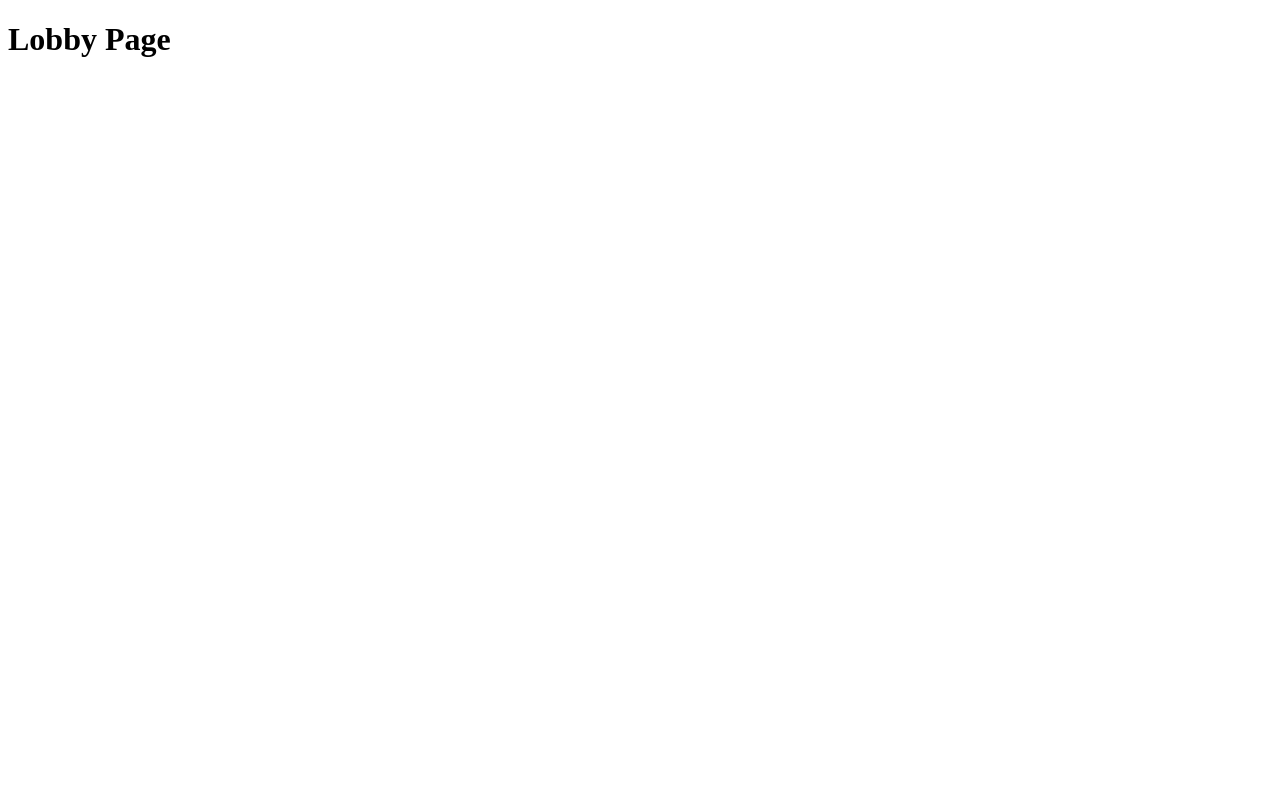
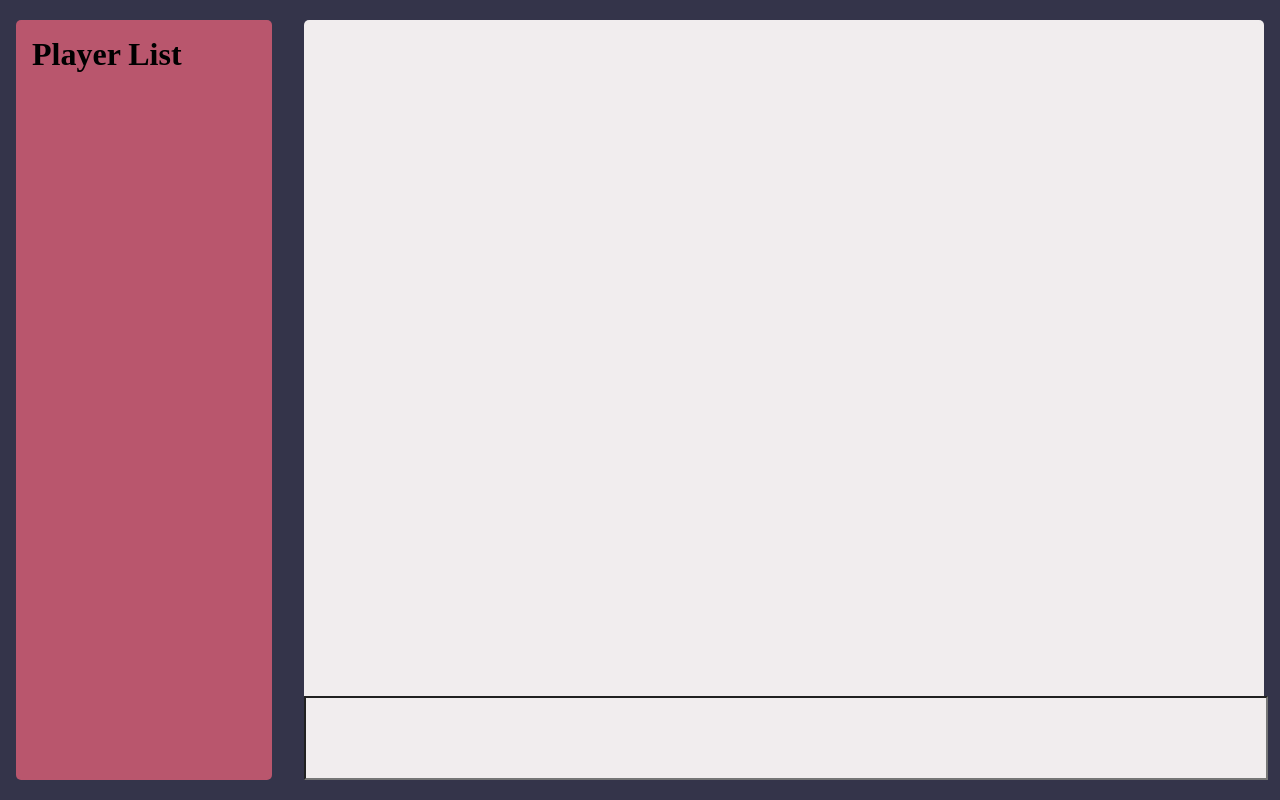
Before and after one commit to deefling/KingsInTheCorner, a website: page assets/pages/lobby.html in a window 1280 px wide. Drawn offline with Linux system fonts and the light colour scheme.

Commit message:
styled lobby

```diff
--- a/assets/pages/lobby.html
+++ b/assets/pages/lobby.html
@@ -2,11 +2,94 @@
 <html>
     <head>
         <title>Lobby - Kings In The Corner</title>
+        <meta name="viewport" content="width=device-width, initial-scale=1.0">
+
+        <style>
+
+            *{
+                margin: 0;
+                padding: 0;
+            }
+
+            body{
+                width: 100vw;
+                height: 100vh;
+                display: flex;
+                flex-direction: row;
+                align-items: center;
+                justify-content: space-around;
+                background-color: #34344A;
+            }
+
+            #player_list{
+                width: 20vw;
+                height: 95vh;
+                background-color: #B9566D;
+                border-radius: 5px;
+            }
+
+            h1{
+                margin: 0.5em;
+            }
+
+            #lobby_chat{
+                width: 75vw;
+                height: 95vh;
+                background-color: #F1EDEE;
+                border-radius: 5px;
+                display: flex;
+                flex-direction: column;
+            }
+
+            #chat_log{
+                width: 100%;
+                height: 85vh;
+            }
+
+            #chat_box{
+                width: 100%;
+                height: 10vh;
+                background-color: #F1EDEE;
+            }
+
+        </style>
+
+        <script defer>
+
+
+            window.onload = () => {
+                // setInterval(updatePlayerList, 3000);
+            }
+
+
+
+            function updatePlayerList(){
+                console.log('update')
+
+
+                fetch("http://localhost:3000/checkPassword", {
+                    method: "POST", // *GET, POST, PUT, DELETE, etc.
+                    mode: "cors", // no-cors, *cors, same-origin
+                    headers: {
+                        'Accept': 'application/json',
+                        'Content-Type': 'application/json'
+                    },
+                    body: JSON.stringify(userData)
+                    }
+                )
+            }
+
+
         </script>
+
     </head>
     <body>
-        <h1>Lobby Page</h1>
-        <!-- player list -->
-        <!-- lobby chat -->
+        <div id="player_list">
+            <h1>Player List</h1>
+        </div>
+        <div id="lobby_chat">
+            <div id="chat_log"></div>
+            <input id="chat_box" type="text">
+        </div>
     </body>
 </html>
```
Also changed, not shown: assets/pages/login.html (+1 -1 lines), index.js (+15 -0 lines), 1 other file.
